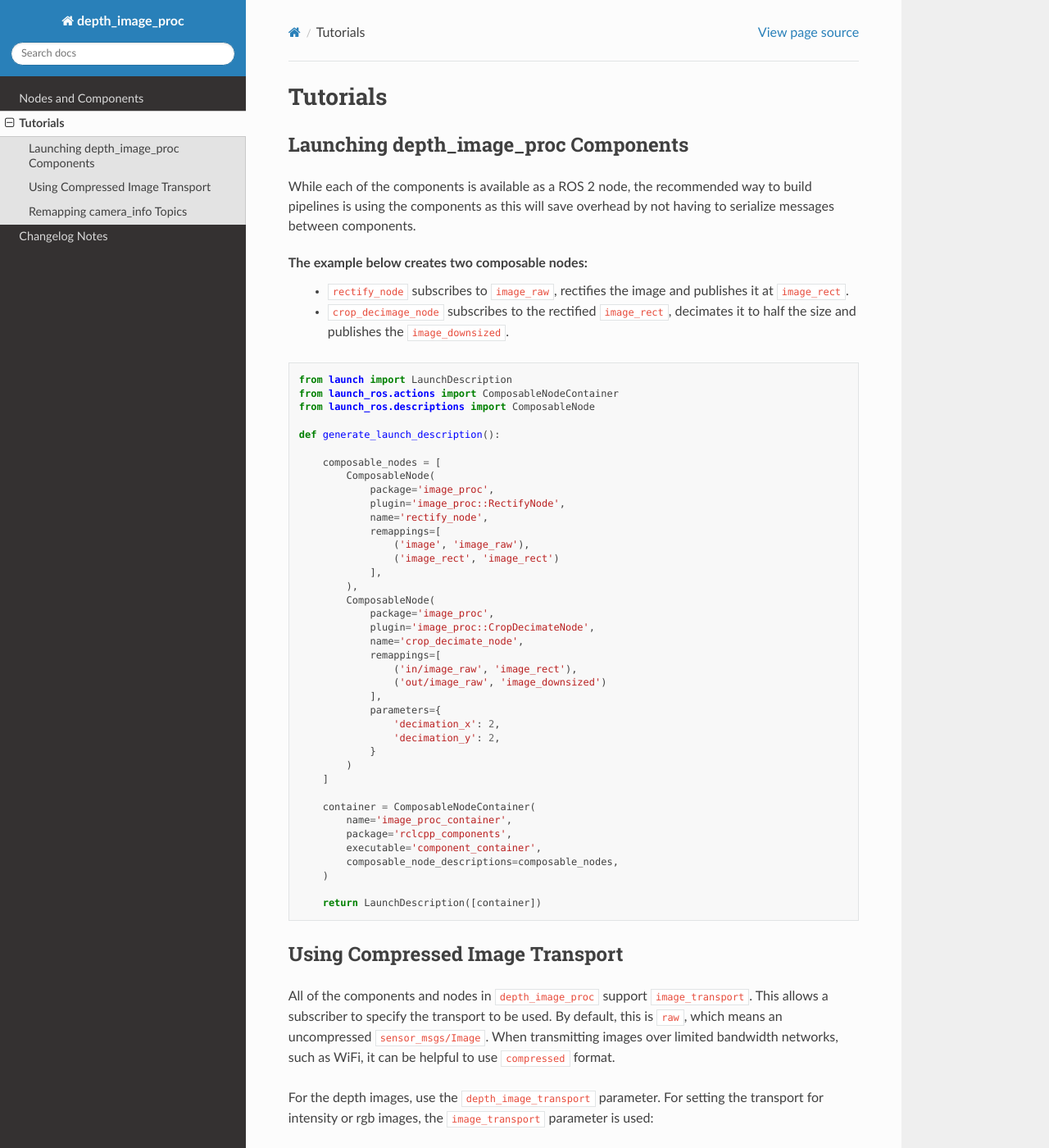
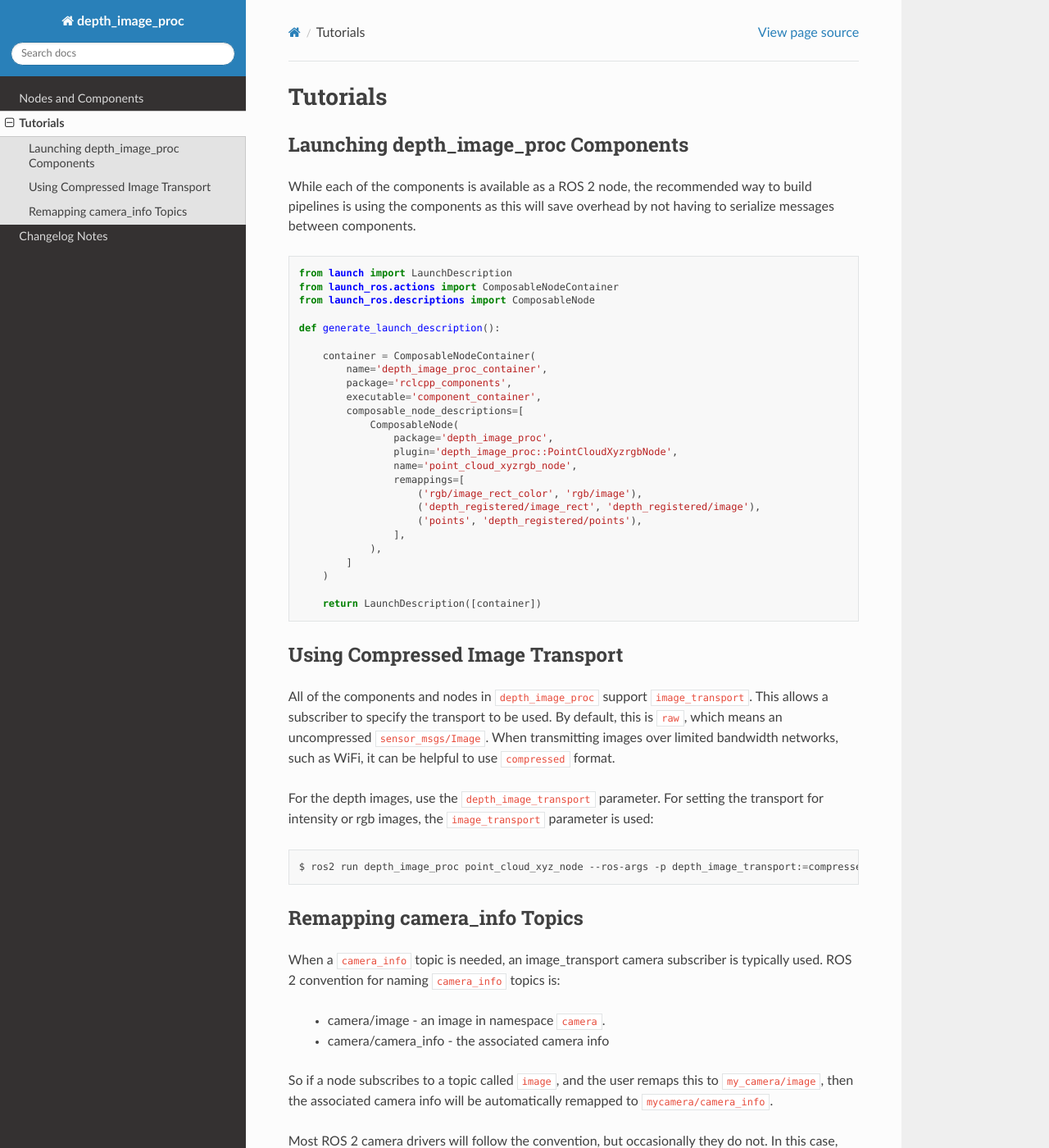
Before and after one commit to ros-perception/image_pipeline, a Sphinx documentation site: the page built from depth_image_proc/doc/tutorials.rst, in a window 1280 px wide and 1400 px high. Shown: the whole window at 82% size. Built offline with Sphinx 7.4.7 and the Read the Docs theme 2.0.0, drawn with Linux system fonts in a browser that asks for light colours; pages that are not in the unit, such as notebooks, are missing from menus; some of the changed text lies outside the part shown.

Commit message:
update tutorials

```diff
--- a/depth_image_proc/doc/tutorials.rst
+++ b/depth_image_proc/doc/tutorials.rst
@@ -10,13 +10,6 @@ recommended way to build pipelines is using the components as
 this will save overhead by not having to serialize messages
 between components.
 
-The example below creates two composable nodes:
- * ``rectify_node`` subscribes to ``image_raw``, rectifies the
-   image and publishes it at ``image_rect``.
- * ``crop_decimage_node`` subscribes to the rectified
-   ``image_rect``, decimates it to half the size and publishes
-   the ``image_downsized``.
-
 .. code-block:: python
 
     from launch import LaunchDescription
@@ -25,36 +18,22 @@ The example below creates two composable nodes:
 
     def generate_launch_description():
 
-        composable_nodes = [
-            ComposableNode(
-                package='image_proc',
-                plugin='image_proc::RectifyNode',
-                name='rectify_node',
-                remappings=[
-                    ('image', 'image_raw'),
-                    ('image_rect', 'image_rect')
-                ],
-            ),
-            ComposableNode(
-                package='image_proc',
-                plugin='image_proc::CropDecimateNode',
-                name='crop_decimate_node',
-                remappings=[
-                    ('in/image_raw', 'image_rect'),
-                    ('out/image_raw', 'image_downsized')
-                ],
-                parameters={
-                    'decimation_x': 2,
-                    'decimation_y': 2,
-                }
-            )
-        ]
-
         container = ComposableNodeContainer(
-            name='image_proc_container',
+            name='depth_image_proc_container',
             package='rclcpp_components',
             executable='component_container',
-            composable_node_descriptions=composable_nodes,
+            composable_node_descriptions=[
+                ComposableNode(
+                    package='depth_image_proc',
+                    plugin='depth_image_proc::PointCloudXyzrgbNode',
+                    name='point_cloud_xyzrgb_node',
+                    remappings=[
+                        ('rgb/image_rect_color', 'rgb/image'),
+                        ('depth_registered/image_rect', 'depth_registered/image'),
+                        ('points', 'depth_registered/points'),
+                    ],
+                ),
+            ]
         )
 
         return LaunchDescription([container])
@@ -84,8 +63,8 @@ is typically used. ROS 2 convention for naming ``camera_info`` topics is:
  * camera/camera_info - the associated camera info
 
 So if a node subscribes to a topic called ``image``, and the user remaps this
- to ``my_camera/image``, then the associated camera info will be automatically
- remapped to ``mycamera/camera_info``.
+to ``my_camera/image``, then the associated camera info will be automatically
+remapped to ``mycamera/camera_info``.
 
 Most ROS 2 camera drivers will follow the convention, but occasionally they do
 not. In this case, you will have to manually remap the camera_info - but due
--- a/image_proc/doc/tutorials.rst
+++ b/image_proc/doc/tutorials.rst
@@ -80,8 +80,8 @@ is typically used. ROS 2 convention for naming ``camera_info`` topics is:
  * camera/camera_info - the associated camera info
 
 So if a node subscribes to a topic called ``image``, and the user remaps this
- to ``my_camera/image``, then the associated camera info will be automatically
- remapped to ``mycamera/camera_info``.
+to ``my_camera/image``, then the associated camera info will be automatically
+remapped to ``mycamera/camera_info``.
 
 Most ROS 2 camera drivers will follow the convention, but occasionally they do
 not. In this case, you will have to manually remap the camera_info - but due
```
